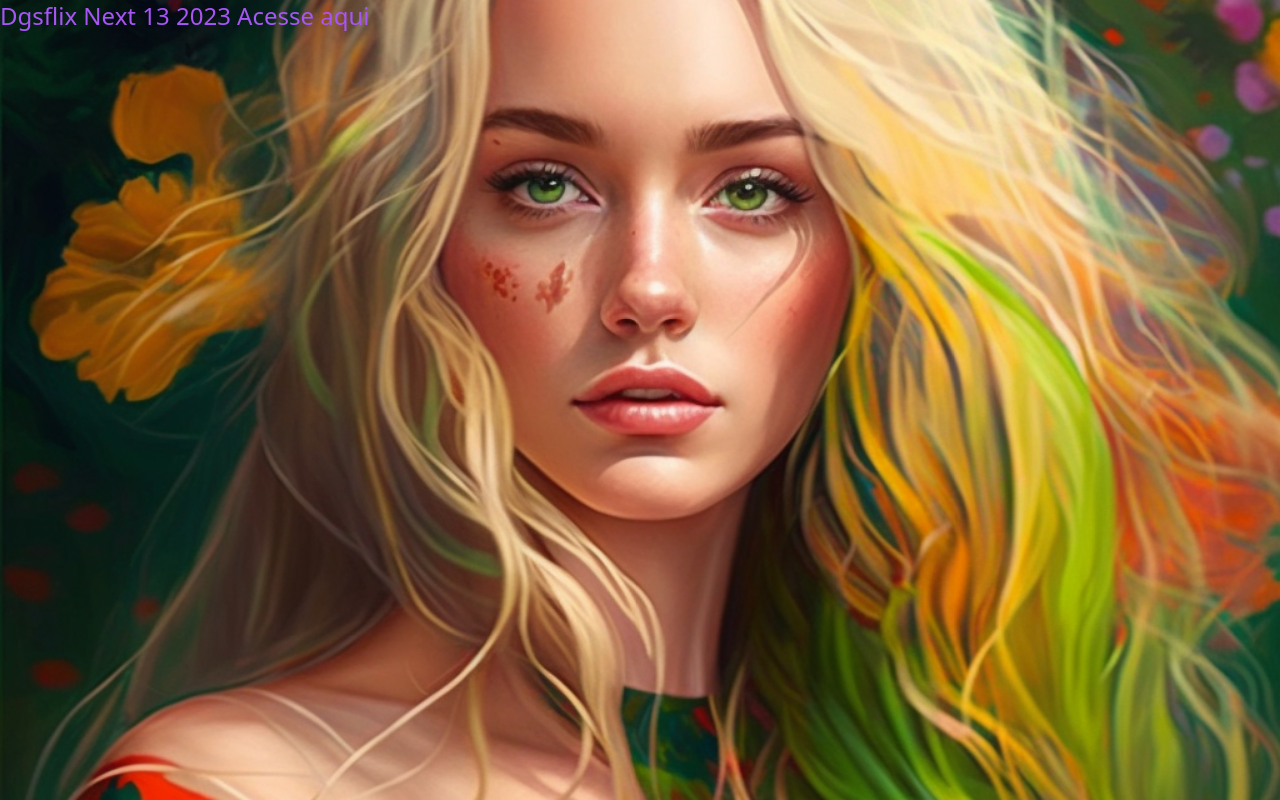
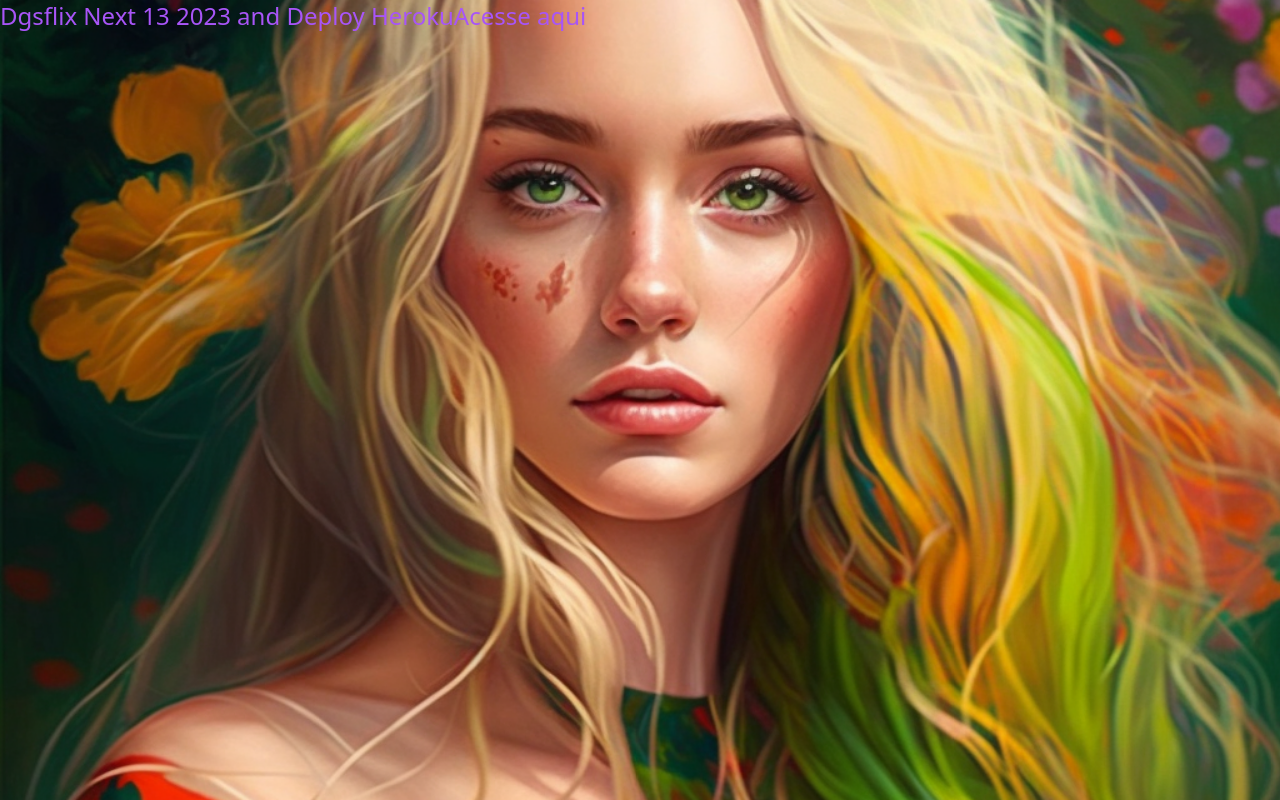
Before and after one commit to dgsdev/dgsflix, a Next.js app: page / in a window 1280 px wide. Built offline with nearby package versions, Linux system fonts and the light colour scheme.

Commit message:
heroku teste

```diff
--- a/pages/index.tsx
+++ b/pages/index.tsx
@@ -2,7 +2,7 @@ export default function Home() {
   return (
     <>
     <div className="relative h-full w-full bg-[url('../public/images/ia.png')] bg-no-repeat bg-center bg-fixed bg-cover">
-    <h1 className="text-2xl text-purple-500">Dgsflix Next 13 2023 <a href="./auth">Acesse aqui</a></h1>
+    <h1 className="text-2xl text-purple-500">Dgsflix Next 13 2023 and Deploy Heroku<a href="./auth">Acesse aqui</a></h1>
 
     </div>
 
```
